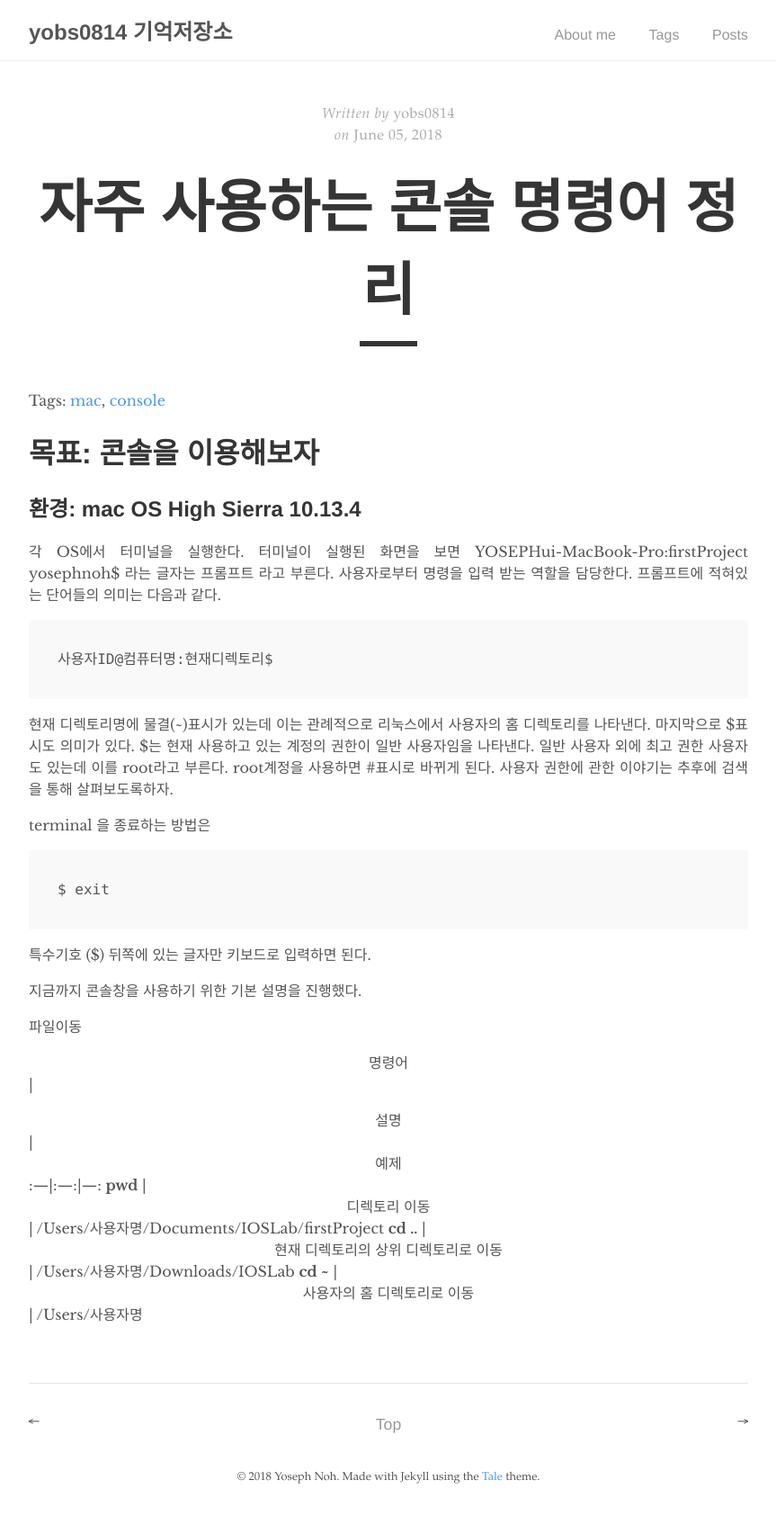
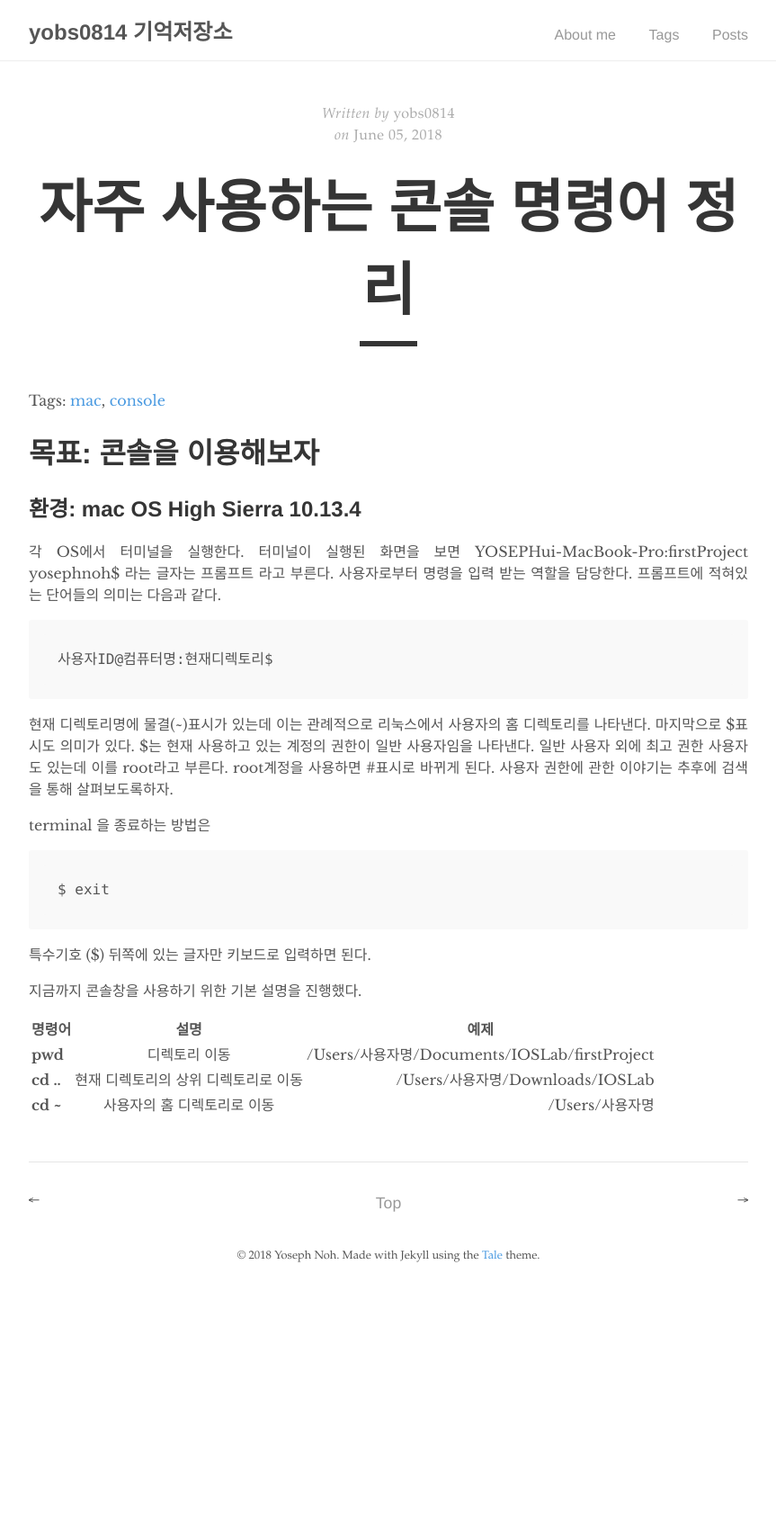
Before and after one commit to yobs0814/yobs0814.github.io, a Jekyll site: the page built from _posts/2018-06-05-commandsofConsole.md, in a window 1280 px wide. Shown: the whole page at 90% size, without its empty margins (208-1071 px from the left). Built offline with Jekyll 4.4.1, drawn with Linux system fonts in a browser that asks for light colours; after the commit the page ends 1439 px from its top, so only the background shows below that.

Commit message:
modified

```diff
--- a/_posts/2018-06-05-commandsofConsole.md
+++ b/_posts/2018-06-05-commandsofConsole.md
@@ -33,9 +33,10 @@ $ exit
 
 지금까지 콘솔창을 사용하기 위한 기본 설명을 진행했다.
 
-파일이동
-<center>명령어</center>|<center>설명</center>|<center>예제</center>
-:---|:---:|---:
-**pwd** | <center>디렉토리 이동</center> | /Users/사용자명/Documents/IOSLab/firstProject
-**cd ..** | <center>현재 디렉토리의 상위 디렉토리로 이동</center> | /Users/사용자명/Downloads/IOSLab
-**cd ~** | <center>사용자의 홈 디렉토리로 이동 </center> | /Users/사용자명
+
+
+|  <center>명령어</center> |  <center>설명</center> | <center>예제</center> |
+|:-----------------------|:---------------------:|---------------------:|
+|**pwd** | <center>디렉토리 이동</center> | /Users/사용자명/Documents/IOSLab/firstProject |
+|**cd ..** | <center>현재 디렉토리의 상위 디렉토리로 이동</center> | /Users/사용자명/Downloads/IOSLab |
+|**cd ~** | <center>사용자의 홈 디렉토리로 이동 </center> | /Users/사용자명 |
```
